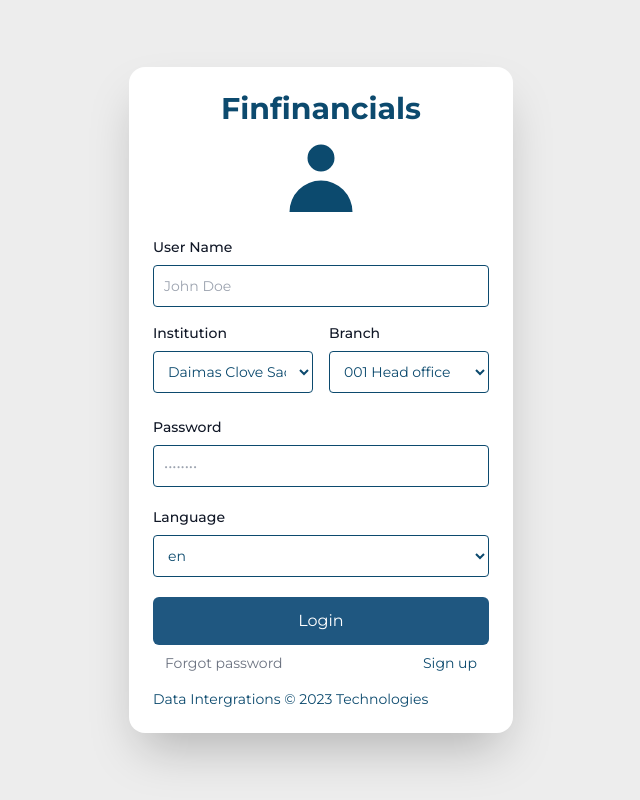
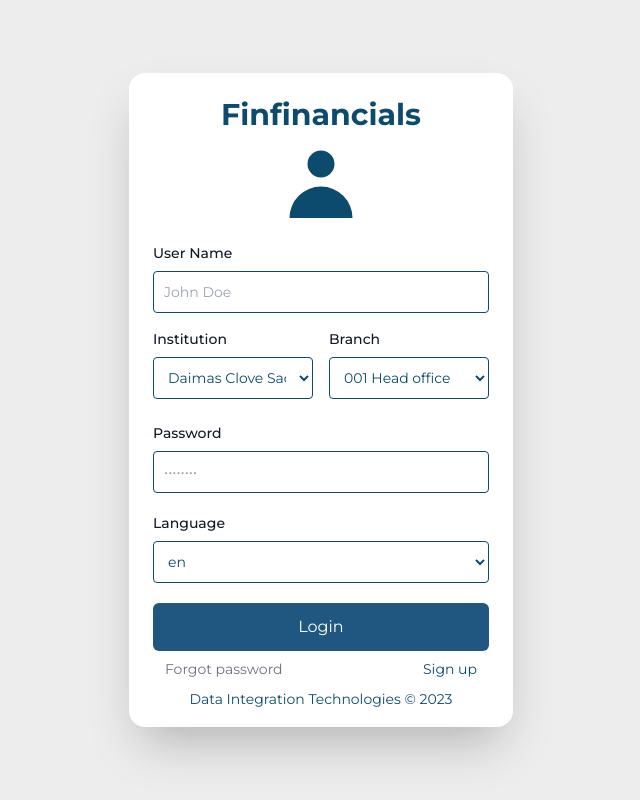
Before and after one commit to mark-kibo/fin-ui-upgrade, a Next.js app: page /login in a window 1280 px wide. Shown: the whole page, without its empty margins (319-959 px from the left). Built offline with nearby package versions, Linux system fonts and the light colour scheme.

Commit message:
Footer Updates

```diff
--- a/src/components/Footer.tsx
+++ b/src/components/Footer.tsx
@@ -5,20 +5,14 @@ import React from 'react';
 export const Footer = () => {
 
   return (
-    <>
-    </>
-
-    // <div className='bg-[#ededed] shadow-md p-2 w-full bottom-0  h-auto'>
-    //   <div className="flex  lg:flex-row md:flex-row">
-    //         <div className="flex items-center justify-center md:flex-col md:justify-center md:items-center md:w-full sm:text-2">
-    //          <p className='capitalize text-[#1F5780] text-base sm:text-sm'>Data integrations technologies</p>
-    //          <span className='pl-2 sm:pl-0'><p className='text-sm'>&copy; 2023 ALL RIGHTS RESERVED</p></span>
-    //         </div>
-    //   </div>
-
-    // </div>
-
-
-  );
-
+    <div style={{ backgroundColor: '#fafafa', backdropFilter: 'blur(20px)' }} className="footer fixed bottom-0">
+      <div className="flex justify-center items-center h-9"></div>
+            <div className="flex items-center:flex-row md:flex-row justify-center items-center">
+              <h5 className=' mt-3 text-sm text-sky-900  ml-auto'>
+                Data Integration Technologies <span>&copy; 2023</span>
+              </h5>
+            </div>
+          </div>
+);
 };
+export default Footer
--- a/src/components/Signup.tsx
+++ b/src/components/Signup.tsx
@@ -71,6 +71,13 @@ function signup() {
                     <Link href='/login'><a>Already have an account? </a><span className='font-bold'>Login</span></Link>
                 </p>
             </div>
+            <div className="flex justify-center items-center h-4">
+            <div className="flex items-center: md:flex-row justify-center items-center">
+              <h5 className=' mt-2 text-sm text-sky-900  ml-auto'>
+                Data Integration Technologies <span>&copy; 2023</span>
+              </h5>
+            </div>
+            </div>
 
         </main>
     )
--- a/src/components/login.tsx
+++ b/src/components/login.tsx
@@ -14,11 +14,9 @@ import axios from "axios"
 import { NextResponse } from 'next/server';
 import { useRouter } from 'next/navigation';
 import MessageHandler from './MessageHandler/MessageHandler';
-import Loading from './loading';
 function Login() {
   const [data, setData] = useState({})
   const [error, setError] = useState(null)
-  const [loading, setLoading] = useState(false)
 
   const router = useRouter()
   const https = require('https')
@@ -51,28 +49,24 @@ function Login() {
 
   function handleSubmit(e) {
     e.preventDefault();
-    setLoading(true)
     getLoginToken(data)
       .then((data) => {
-          if (data) {
-            setLoading(false)
+        setTimeout(() => {
+          if (data[0]) {
             router.push("/");
           }
-
+        }, 3000);
       })
       .catch((error) => {
-        setLoading(false)
         // The error state has already been set in getLoginToken function.
       });
-      setLoading(false)
   }
 
   // fetch token data from api
 
 
   return (
-    loading ? (<Loading/>) : (
-      <main className="flex bg-[#ededed] min-h-screen flex-col sm:w-2/2  justify-center items-center h-screen">
+    <main className="flex bg-[#ededed] min-h-screen flex-col sm:w-2/2  justify-center items-center h-screen">
       <div
         className='flex bg-white w-[90%] md:w-[40%] lg:w-[30%]  h-auto justify-center items-center p-1 m-5 shadow-2xl rounded-2xl'
         style={{
@@ -143,18 +137,16 @@ function Login() {
             </h5>
             {/* bg-[#1F5780] */}
           </div>
-          <div className="footer mt-2">
-            <div className="flex justify-center items-center">
-              <h5 className='text-sm capitalize text-sky-900'>
-                data intergrations <span>&copy; 2023</span> technologies
+          <div className="flex justify-center items-center h-4">
+            <div className="flex items-center: md:flex-row justify-center items-center">
+              <h5 className=' mt-2 text-sm text-sky-900  ml-auto'>
+                Data Integration Technologies <span>&copy; 2023</span>
               </h5>
             </div>
+            </div>
           </div>
-        </div>
       </div>
-    </main>
-    )
-  )
+    </main>)
 }
 
 export default Login
```
